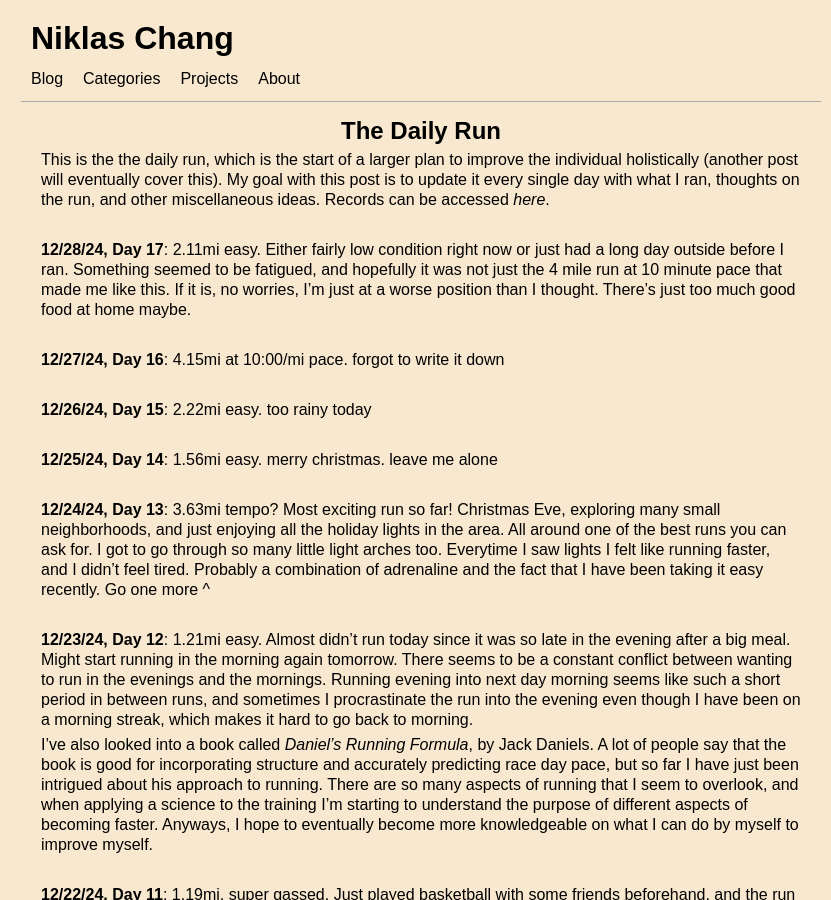
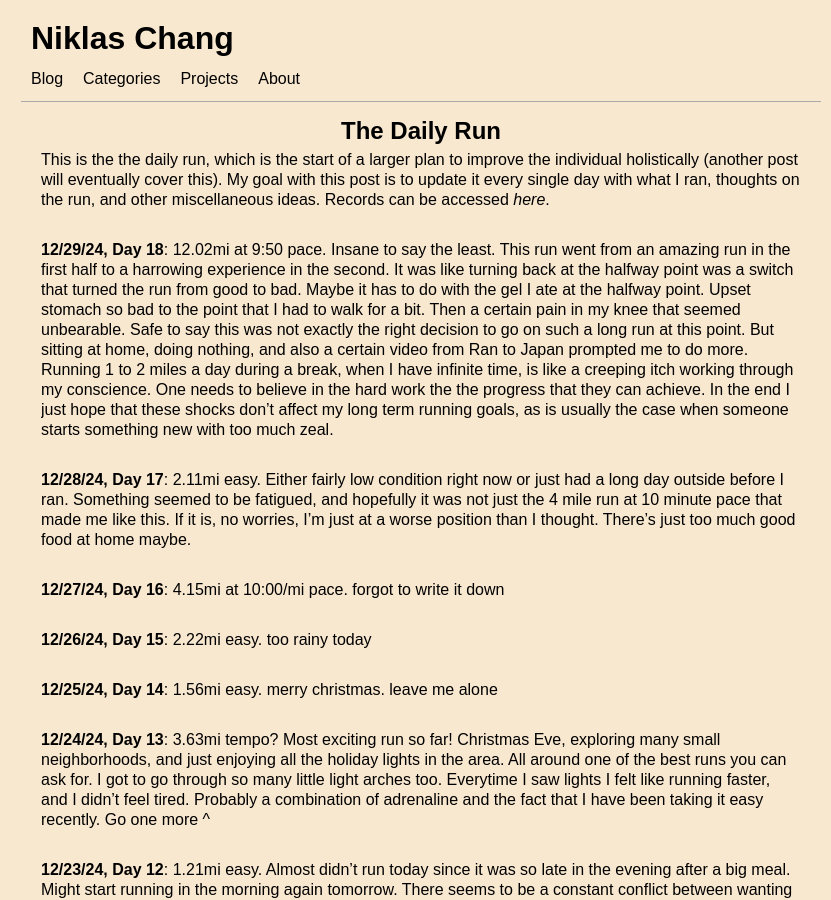
Before and after one commit to Niklichang/niklichang.github.io, a Jekyll site: the page built from _posts/2024-12-02-the-daily-run.md, in a window 1280 px wide and 900 px high. Shown: the whole window, without its empty margins (219-1050 px from the left). Built offline with Jekyll 4.4.1, drawn with Linux system fonts in a browser that asks for light colours; some web fonts are replaced; some of the changed text lies outside the part shown.

Commit message:
longgggrunnnnn

```diff
--- a/_posts/2024-12-02-the-daily-run.md
+++ b/_posts/2024-12-02-the-daily-run.md
@@ -2,11 +2,15 @@
 layout: post
 title:  "The Daily Run"
 date:   2024-12-02
-last_modified_at: 2024-12-25
+last_modified_at: 2024-12-29
 categories: [Running]
 ---
 
 This is the the daily run, which is the start of a larger plan to improve the individual holistically (another post will eventually cover this). My goal with this post is to update it every single day with what I ran, thoughts on the run, and other miscellaneous ideas. Records can be accessed *[here](https://www.strava.com/athletes/117513725)*.
+
+<br/>
+
+**12/29/24, Day 18**: 12.02mi at 9:50 pace. Insane to say the least. This run went from an amazing run in the first half to a harrowing experience in the second. It was like turning back at the halfway point was a switch that turned the run from good to bad. Maybe it has to do with the gel I ate at the halfway point. Upset stomach so bad to the point that I had to walk for a bit. Then a certain pain in my knee that seemed unbearable. Safe to say this was not exactly the right decision to go on such a long run at this point. But sitting at home, doing nothing, and also a certain video from Ran to Japan prompted me to do more. Running 1 to 2 miles a day during a break, when I have infinite time, is like a creeping itch working through my conscience. One needs to believe in the hard work the the progress that they can achieve. In the end I just hope that these shocks don't affect my long term running goals, as is usually the case when someone starts something new with too much zeal.
 
 <br/>
 
```
